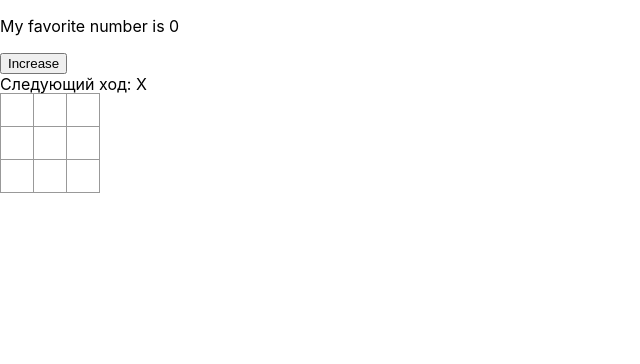
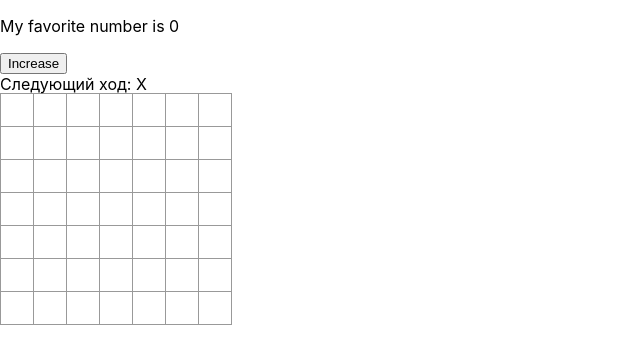
Before and after one commit to vvk2001github/TicTacToeUnlim, a React (Create React App) app: page / in a window 1280 px wide. Shown: the top 364 px of the page, without its empty margins (0-640 px from the left). Built offline with nearby package versions, Linux system fonts and the light colour scheme.

Commit message:
Board Size +, calculate winner -

```diff
--- a/src/Board/Board.tsx
+++ b/src/Board/Board.tsx
@@ -1,17 +1,22 @@
 import React from 'react'
 import './Board.css'
 import { Square } from '../Square'
+
+export interface BoardProps {
+    size: number
+}
 
 export interface BoardState {
     squares: Array<String>;
     xIsNext: boolean;
 }
 
-export class Board extends React.Component<{}, BoardState> {
+export class Board extends React.Component<BoardProps, BoardState> {
+
     constructor(props: any) {
         super(props);
         this.state = {
-            squares: Array(9).fill(null),
+            squares: Array(this.props.size * this.props.size).fill(null),
             xIsNext: true
         };
     }
@@ -24,7 +29,6 @@ export class Board extends React.Component<{}, BoardState> {
             squares: squares,
             xIsNext: !this.state.xIsNext
         });
-        console.log(squares)
     }
 
     public renderSquare(i: number) {
@@ -45,26 +49,37 @@ export class Board extends React.Component<{}, BoardState> {
             status = 'Следующий ход: ' + (this.state.xIsNext ? 'X' : 'O');
         }
 
-        return (
-            <div>
-                <div className="status">{status}</div>
-                <div className="board-row">
-                    {this.renderSquare(0)}
-                    {this.renderSquare(1)}
-                    {this.renderSquare(2)}
-                </div>
-                <div className="board-row">
-                    {this.renderSquare(3)}
-                    {this.renderSquare(4)}
-                    {this.renderSquare(5)}
-                </div>
-                <div className="board-row">
-                    {this.renderSquare(6)}
-                    {this.renderSquare(7)}
-                    {this.renderSquare(8)}
-                </div>
-        </div>
-        )
+        let items = []
+        for (let i = 0; i < this.props.size; i++) {
+            let rows = []
+            for (let j = 0; j < this.props.size; j++) {
+                rows.push(this.renderSquare(i * 5 + j));
+            }
+            items.push(<div className="board-row">{rows}</div>)
+        }
+
+    return (<div><div className="status">{status}</div>{items}</div>)
+
+        // return (
+        //     <div>
+        //         <div className="status">{status}</div>
+        //         <div className="board-row">
+        //             {this.renderSquare(0)}
+        //             {this.renderSquare(1)}
+        //             {this.renderSquare(2)}
+        //         </div>
+        //         <div className="board-row">
+        //             {this.renderSquare(3)}
+        //             {this.renderSquare(4)}
+        //             {this.renderSquare(5)}
+        //         </div>
+        //         <div className="board-row">
+        //             {this.renderSquare(6)}
+        //             {this.renderSquare(7)}
+        //             {this.renderSquare(8)}
+        //         </div>
+        // </div>
+        // )
     }
 
     public click(num: number) {
@@ -72,22 +87,24 @@ export class Board extends React.Component<{}, BoardState> {
     }
 
     private calculateWinner(squares: Array<String>): String {
-        const lines = [
-            [0, 1, 2],
-            [3, 4, 5],
-            [6, 7, 8],
-            [0, 3, 6],
-            [1, 4, 7],
-            [2, 5, 8],
-            [0, 4, 8],
-            [2, 4, 6],
-        ];
-        for (let i = 0; i < lines.length; i++) {
-            const [a, b, c] = lines[i];
-            if (squares[a] && squares[a] === squares[b] && squares[a] === squares[c]) {
-                return squares[a];
-            }
-        }
-        return '';
+        return ''
+
+        // const lines = [
+        //     [0, 1, 2],
+        //     [3, 4, 5],
+        //     [6, 7, 8],
+        //     [0, 3, 6],
+        //     [1, 4, 7],
+        //     [2, 5, 8],
+        //     [0, 4, 8],
+        //     [2, 4, 6],
+        // ];
+        // for (let i = 0; i < lines.length; i++) {
+        //     const [a, b, c] = lines[i];
+        //     if (squares[a] && squares[a] === squares[b] && squares[a] === squares[c]) {
+        //         return squares[a];
+        //     }
+        // }
+        // return '';
     }
 }
--- a/src/index.tsx
+++ b/src/index.tsx
@@ -8,7 +8,7 @@ import * as serviceWorker from './serviceWorker';
 ReactDOM.render(
   <React.StrictMode>
     <Test01 />
-    <Board />
+    <Board size = {7}/>
   </React.StrictMode>,
   document.getElementById('root')
 );
```
